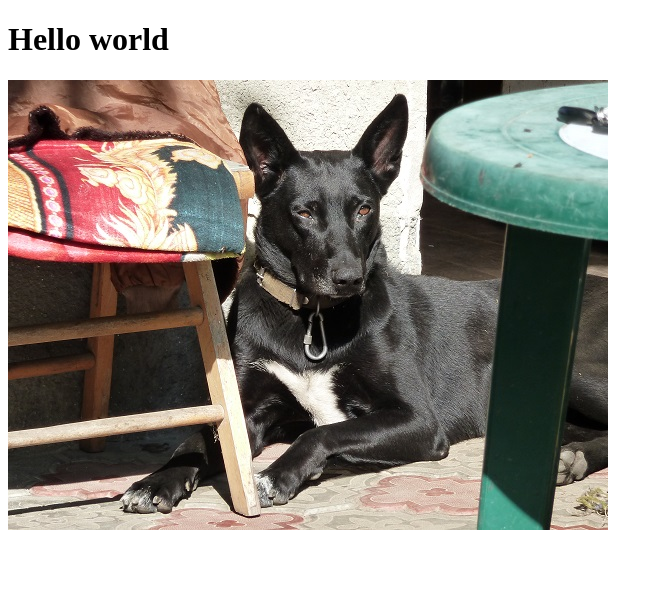
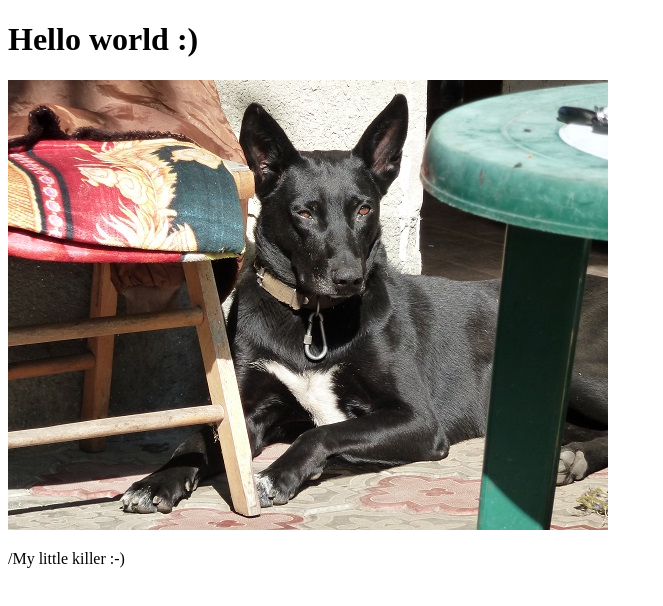
Before and after one commit to SaldanRoman/hello-worl, a plain HTML site: page index.html in a window 1280 px wide. Shown: the whole page, without its empty margins (0-663 px from the left). Drawn offline with Linux system fonts and the light colour scheme.

Commit message:
Update index.html

```diff
--- a/index.html
+++ b/index.html
@@ -5,7 +5,8 @@
 	<title>hello World</title>
 </head>
 <body>
-	<h1>Hello world</h1>
+	<h1>Hello world :)</h1>
 	<img src="mylittlekiller.JPG" alt="">
+	<p>/My little killer :-)</p>
 </body>
 </html>
```
